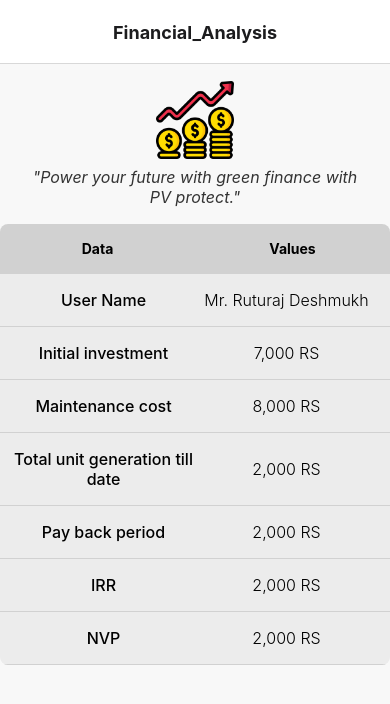
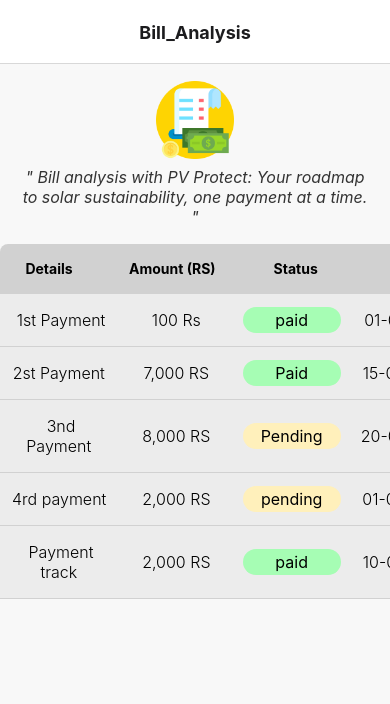
Before and after one commit to umakant3525/PVPROTECTAPP, a React Native app: screen /Bill_Analysis in a window 390 px wide. Shown: the top 704 px of the page. Built offline with nearby package versions, Linux system fonts and the light colour scheme.

Commit message:
done with bill analysis screen ui work

```diff
--- a/StackNavigator.js
+++ b/StackNavigator.js
@@ -25,7 +25,7 @@ const StackNavigator = () => {
         {/* <Stack.Screen name="ClientLoginScreen" component={ClientLoginScreen} options={{ headerShown: false }} />  */}
         {/* <Stack.Screen name="ClientDashboardScreen" component={ClientDashboardScreen} options={{ headerShown: false }} /> */}
         {/* <Stack.Screen name="Reports" component={ReportsScreen} options={{ headerTitleAlign: 'center'  , headerfont : 2.5 , headerTitleStyle: { fontWeight: 'bold' } }} /> */}
-        {/* <Stack.Screen name="Bill_Analysis" component={BillAnalysisScreen} options={{ headerTitleAlign: 'center', headerfont: 2.5, headerTitleStyle: { fontWeight: 'bold' } }} /> */}
+        <Stack.Screen name="Bill_Analysis" component={BillAnalysisScreen} options={{ headerTitleAlign: 'center', headerfont: 2.5, headerTitleStyle: { fontWeight: 'bold' } }} />
 
         {/* <Stack.Screen name="GenerationScreen" component={GenerationScreen} /> */}
         {/* <Stack.Screen name="CleaningScreen" component={CleaningScreen} /> */}
@@ -33,7 +33,7 @@ const StackNavigator = () => {
         {/* <Stack.Screen name="PlantInformationScreen" component={PlantInformationScreen} /> */}
         {/* <Stack.Screen name="IrradiationScreen" component={IrradiationScreen} /> */}
 
-        <Stack.Screen name="Financial_Analysis" component={FinancialAnalysisScreen} options={{ headerTitleAlign: 'center', headerfont: 2.5, headerTitleStyle: { fontWeight: 'bold' } }} />
+        {/* <Stack.Screen name="Financial_Analysis" component={FinancialAnalysisScreen} options={{ headerTitleAlign: 'center', headerfont: 2.5, headerTitleStyle: { fontWeight: 'bold' } }} /> */}
       </Stack.Navigator>
     </NavigationContainer>
   );
--- a/src/client/bill_analysis/BillAnalysisScreen.jsx
+++ b/src/client/bill_analysis/BillAnalysisScreen.jsx
@@ -6,13 +6,11 @@ import {
 } from 'react-native-responsive-screen';
 
 const data = [
-  { data: "User Name", values: "Mr. Ruturaj Deshmukh" },
-  { data: "Initial investment", values: "7,000 RS" },
-  { data: "Maintenance cost", values: "8,000 RS" },
-  { data: "Total unit generation till date", values: "2,000 RS" },
-  { data: "Pay back period", values: "2,000 RS" },
-  { data: "IRR", values: "2,000 RS" },
-  { data: "NVP", values: "2,000 RS" },
+  { details: "1st Payment", amount: "100 Rs", status: "paid", date: "01-01-2023" },
+  { details: "2st Payment ", amount: "7,000 RS", status: "Paid", date: "15-02-2023" },
+  { details: "3nd Payment ", amount: "8,000 RS", status: "Pending", date: "20-03-2023" },
+  { details: "4rd payment ", amount: "2,000 RS", status: "pending", date: "01-04-2023" },
+  { details: "Payment track ", amount: "2,000 RS", status: "paid", date: "10-05-2023" }
 ];
 
 const billIcon = require("../../../assets/billanalysis/billicon.png");
@@ -20,23 +18,28 @@ const billIcon = require("../../../assets/billanalysis/billicon.png");
 const BillAnalysisScreen = () => {
   return (
     <SafeAreaView style={styles.container}>
-      <ScrollView>
-        <View style={styles.descriptionContainer}>
-          <Image source={billIcon} style={styles.image} />
-          <Text style={styles.descriptionText}>
-            "Power your future with green finance with PV protect."
-          </Text>
-        </View>
-
+      <View style={styles.descriptionContainer}>
+        <Image source={billIcon} style={styles.image} />
+        <Text style={styles.descriptionText}>
+        " Bill analysis with PV Protect: Your roadmap to solar sustainability, one payment at a time. "
+         </Text>
+      </View>
+      <ScrollView horizontal showsHorizontalScrollIndicator={true}>
         <View style={styles.tableContainer}>
           <View style={styles.tableHeaderRow}>
-            <Text style={styles.columnHeader}>Data</Text>
-            <Text style={styles.columnHeader}>Values</Text>
+            <Text style={styles.columnHeader}>Details</Text>
+            <Text style={styles.columnHeader}>Amount (RS)</Text>
+            <Text style={styles.columnHeader}>Status</Text>
+            <Text style={styles.columnHeader}>Date</Text>
           </View>
           {data.map((item, index) => (
             <View key={index} style={styles.tableRow}>
-              <Text style={styles.cell1}>{item.data}</Text>
-              <Text style={styles.cell2}>{item.values}</Text>
+              <Text style={styles.cell}>{item.details}</Text>
+              <Text style={styles.cell}>{item.amount}</Text>
+              <Text style={[styles.cell, item.status.toLowerCase() === 'paid' ? styles.statusPaid : styles.statusPending]}>
+                {item.status}
+              </Text>
+              <Text style={styles.cell}>{item.date}</Text>
             </View>
           ))}
         </View>
@@ -55,24 +58,25 @@ const styles = StyleSheet.create({
   },
   descriptionContainer: {
     marginVertical: hp('2%'),
-    alignItems: 'center', // Center align items in the description container
+    alignItems: 'center',
   },
   descriptionText: {
     fontSize: wp('4%'),
     textAlign: 'center',
     color: '#333',
-    marginTop: hp('1%'), // Add margin top to separate text from image
-    paddingHorizontal: wp('5%'), // Add horizontal padding for better text alignment
-    fontStyle: 'italic', // Make text italic
+    marginTop: hp('1%'),
+    paddingHorizontal: wp('5%'),
+    fontStyle: 'italic',
   },
   image: {
-    width: wp('20%'), // Adjust width as needed
-    height: wp('20%'), // Adjust height to maintain aspect ratio
-    resizeMode: 'contain', // Ensure the image fits within the specified dimensions
+    width: wp('20%'),
+    height: wp('20%'),
+    resizeMode: 'contain',
   },
   tableContainer: {
     borderRadius: 8,
     overflow: 'hidden',
+    width: wp('120%'),  // Ensure the table is wider than the screen
   },
   tableHeaderRow: {
     flexDirection: 'row',
@@ -94,23 +98,32 @@ const styles = StyleSheet.create({
     backgroundColor: '#ECECEC',
   },
   columnHeader: {
-    flex: 1,
+    width: wp('25%'),
     fontWeight: 'bold',
     textAlign: 'center',
     paddingVertical: hp('1%'),
   },
-  cell1: {
-    flex: 1,
-    textAlign: 'center',
-    paddingVertical: hp('1%'),
-    fontWeight: '500',
-    fontSize: wp('4%'),
-  },
-  cell2: {
-    flex: 1,
+  cell: {
+    width: wp('25%'),
     textAlign: 'center',
     paddingVertical: hp('1%'),
     fontWeight: '300',
     fontSize: wp('4%'),
   },
+  statusPaid: {
+    backgroundColor: '#A6FDB4',
+    color: '#000',
+    borderRadius: wp('5%'),
+    paddingVertical: hp('0.3%'),
+    paddingHorizontal: wp('0.5%'),
+    fontWeight: '400',
+  },
+  statusPending: {
+    backgroundColor: '#FFF0BB',
+    color: '#000',
+    borderRadius: wp('5%'),
+    paddingVertical: hp('0.3%'),
+    paddingHorizontal: wp('0.5%'),
+    fontWeight: '400',
+  },
 });
```
